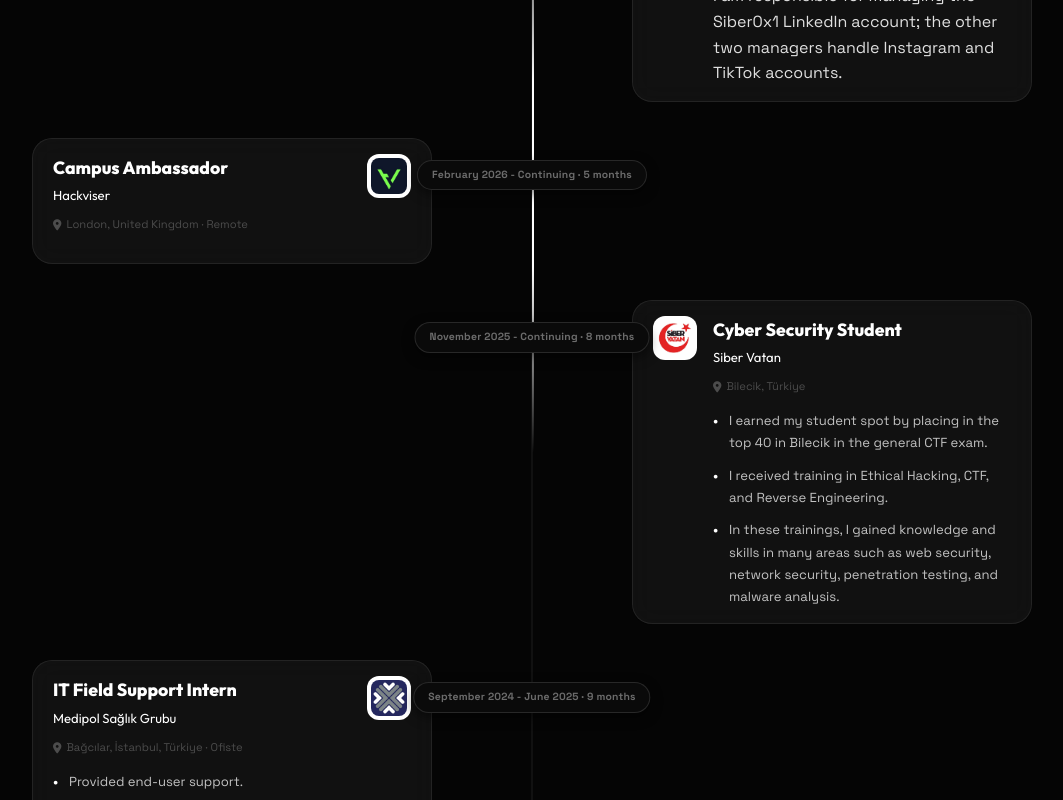
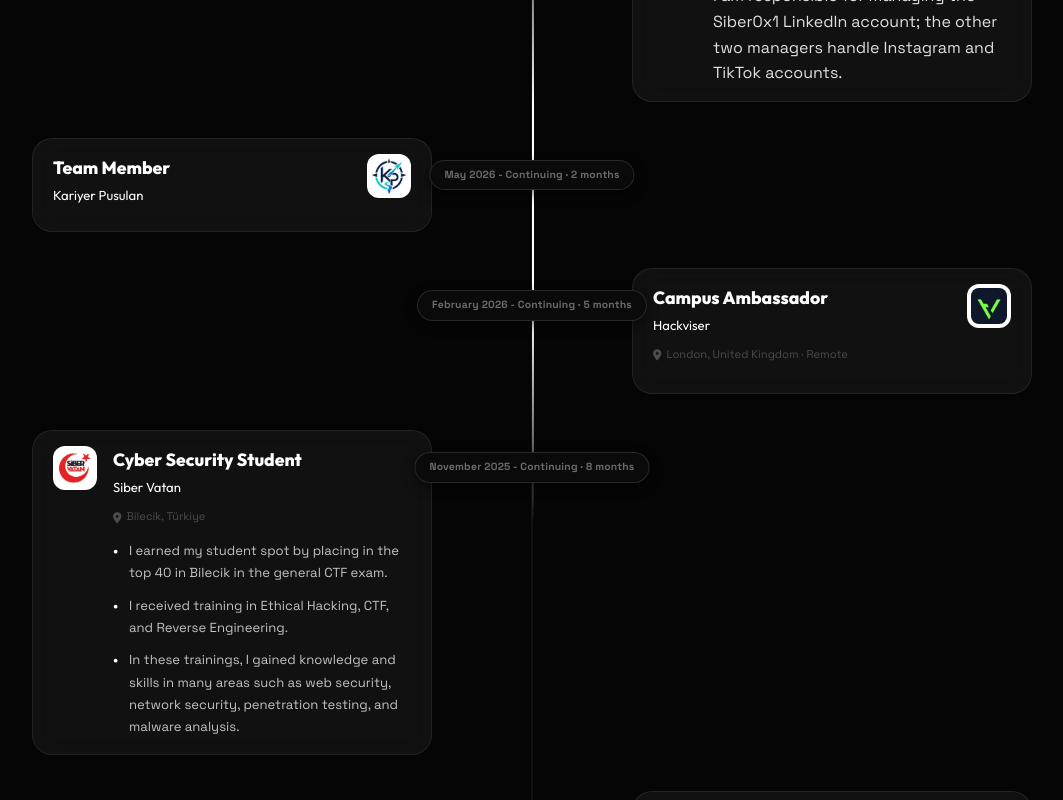
Before and after one commit to efekrbas/website, a Next.js app: page / in a window 1280 px wide. Shown: the part 2960-3760 px from the top of the page, without its empty margins (108-1171 px from the left). Built offline with nearby package versions, Linux system fonts and the light colour scheme; no server answers.

Commit message:
feat: add Kariyer Pusulan experience card

```diff
--- a/src/components/Experience.tsx
+++ b/src/components/Experience.tsx
@@ -67,6 +67,25 @@
                                 <h3>{t('founder')}</h3>
                                 <h4>{t('siber0x1')}</h4>
                                 <p className="description">{t('siber0x1Desc')}</p>
+                            </div>
+                        </div>
+                    </div>
+                </div>
+
+                <div className="timeline-item">
+                    <div className="timeline-date">
+                        {language === 'tr'
+                            ? `Mayıs 2026 - Devam ediyor · ${calculateDuration(2026, 5)}`
+                            : `May 2026 - Continuing · ${calculateDuration(2026, 5)}`}
+                    </div>
+                    <div className="timeline-content glass-card">
+                        <div className="timeline-inner">
+                            <div className="text-container">
+                                <h3>{t('kariyerPusulanRole')}</h3>
+                                <h4>{t('kariyerPusulan')}</h4>
+                            </div>
+                            <div className="logo-container">
+                                <img src="/images/kariyerpusulan.jpg" alt="Kariyer Pusulan" className="company-logo" loading="lazy" decoding="async" />
                             </div>
                         </div>
                     </div>
--- a/src/components/SpotifyWidget.tsx
+++ b/src/components/SpotifyWidget.tsx
@@ -17,7 +17,9 @@
                     setProgress((json.progress / json.duration) * 100);
                 }
             } catch (err) {
-                console.error('Spotify fetch error:', err);
+                // Use console.warn instead of console.error to prevent Next.js dev overlay
+                // from popping up when browser extensions (like adblockers) block the request.
+                console.warn('Spotify fetch error:', err);
             }
         };
 
--- a/src/context/LanguageContext.tsx
+++ b/src/context/LanguageContext.tsx
@@ -59,6 +59,8 @@
         svItem2: 'Beyaz Şapkalı Hacker, CTF ve Reverse Engineering Eğitimi aldım.',
         svItem3: 'Aldığım eğitimlerde web güvenliği, ağ güvenliği, sızma testleri, zararlı yazılım analizi gibi birçok alanda bilgi ve beceri kazandım.',
         siber0x1Desc: 'Siber0x1 LinkedIn hesabının yönetilmesinden sorumluyum.',
+        kariyerPusulan: 'Kariyer Pusulan',
+        kariyerPusulanRole: 'Takım Üyesi',
 
         // Skills
         skillsTitle: 'Yetenekler',
@@ -217,6 +219,8 @@
         svItem2: 'I received training in Ethical Hacking, CTF, and Reverse Engineering.',
         svItem3: 'In these trainings, I gained knowledge and skills in many areas such as web security, network security, penetration testing, and malware analysis.',
         siber0x1Desc: 'I am responsible for managing the Siber0x1 LinkedIn account; the other two managers handle Instagram and TikTok accounts.',
+        kariyerPusulan: 'Kariyer Pusulan',
+        kariyerPusulanRole: 'Team Member',
 
         // Skills
         skillsTitle: 'Skills',
```
Also changed, not shown: public/images/kariyerpusulan.jpg (added).
